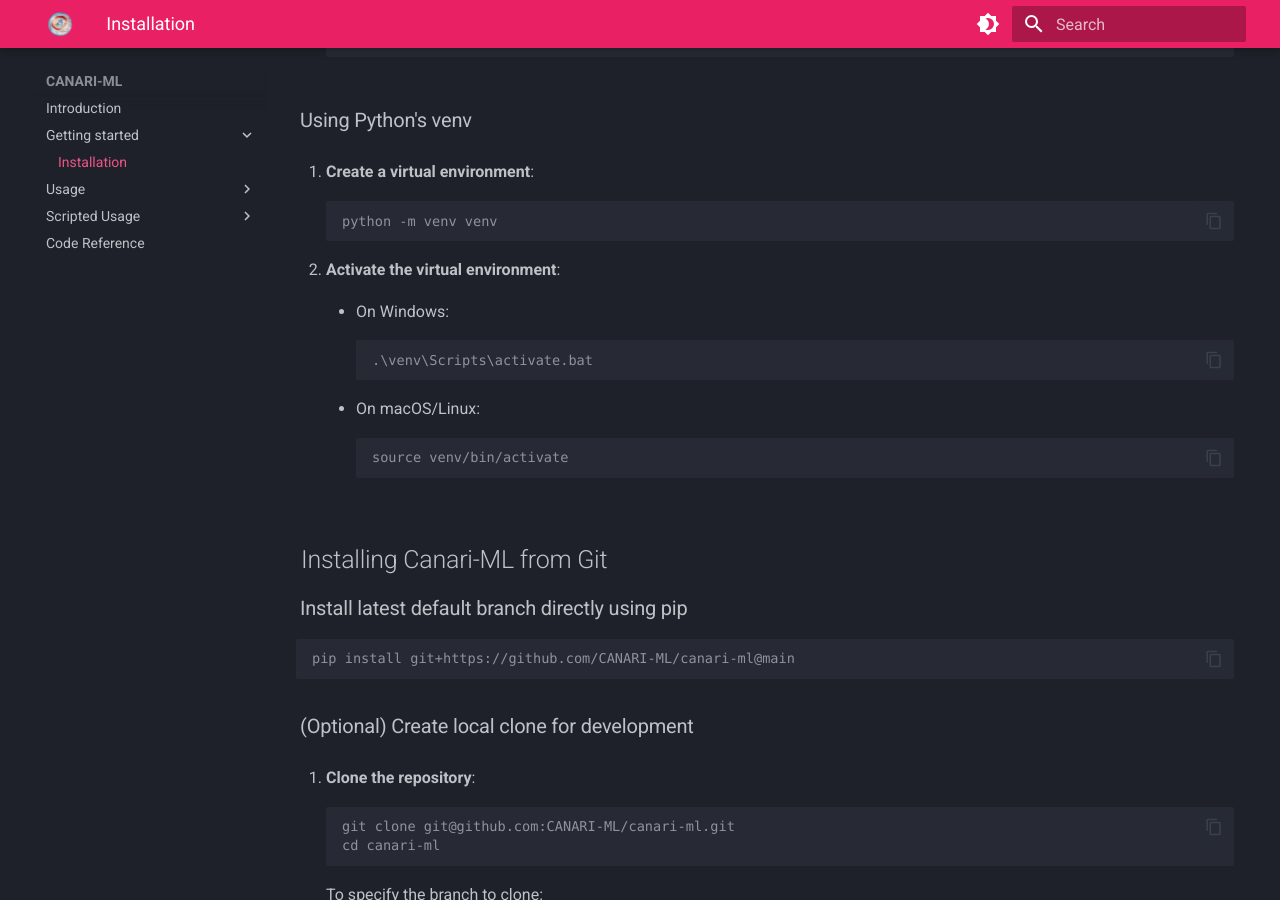
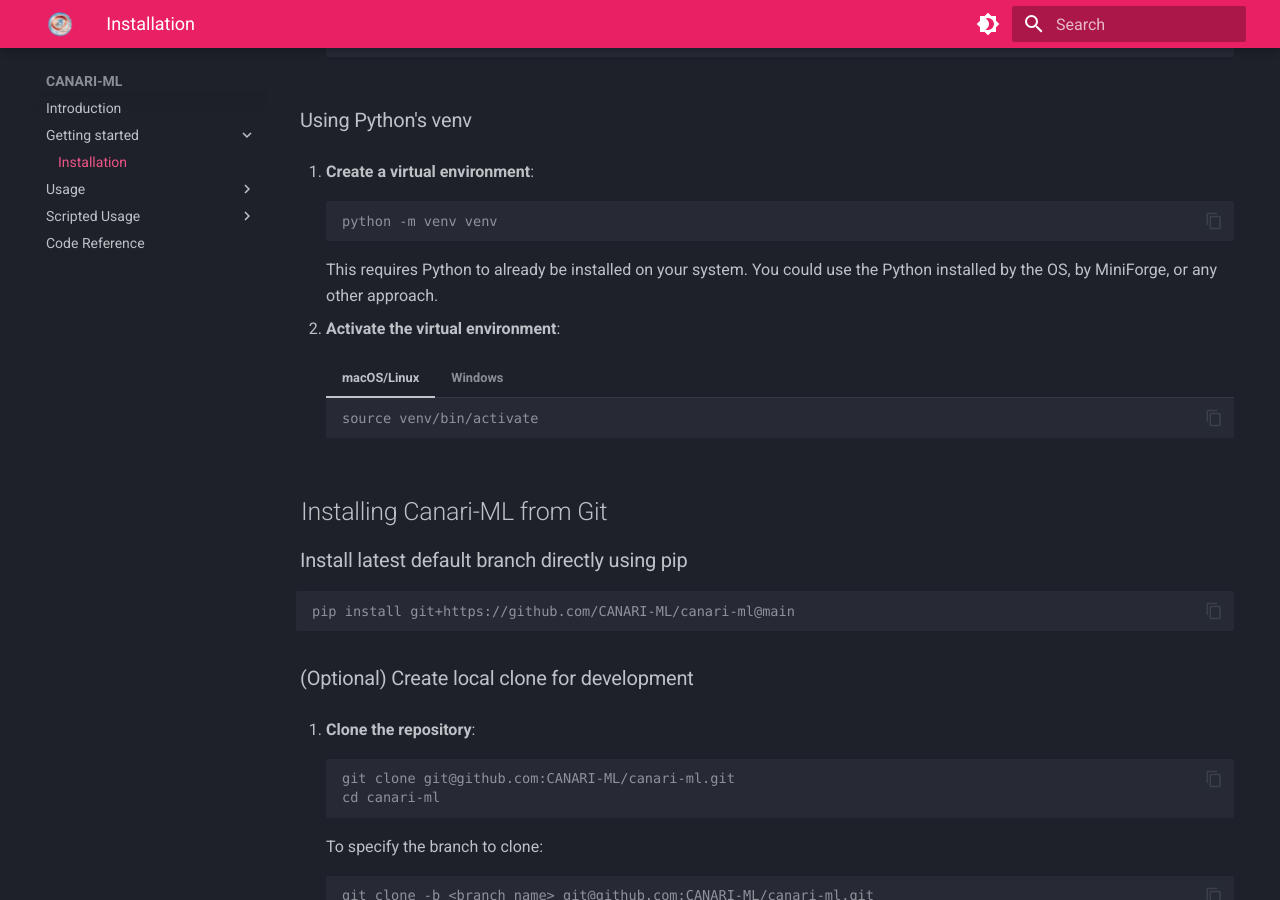
Before and after one commit to CANARI-ML/canari-ml, an MkDocs documentation site: the page built from docs/installation.md, in a window 1280 px wide and 900 px high, scrolled down 667 px. Built offline with MkDocs 1.6.1 and Material for MkDocs 9.7.7, drawn with Linux system fonts in a browser that asks for light colours; some web fonts are replaced; plug-ins that fetch from the network failed and are left out; comment, search, counter and statistics services are not loaded.

Commit message:
docs(mkdocs): Update installation guide
Refs: #28

````diff
--- a/docs/installation.md
+++ b/docs/installation.md
@@ -27,17 +27,19 @@
     ``` console
     python -m venv venv
     ```
+    This requires Python to already be installed on your system. You could use the Python installed by the OS, by MiniForge, or any other approach.
 
 2. **Activate the virtual environment**:
 
-    - On Windows:
+    === "macOS/Linux"
+        ``` console
+        source venv/bin/activate
+        ```
+
+    === "Windows"
+
         ``` console
         .\venv\Scripts\activate.bat
-        ```
-
-    - On macOS/Linux:
-        ``` console
-        source venv/bin/activate
         ```
 
 ## Installing Canari-ML from Git
````
